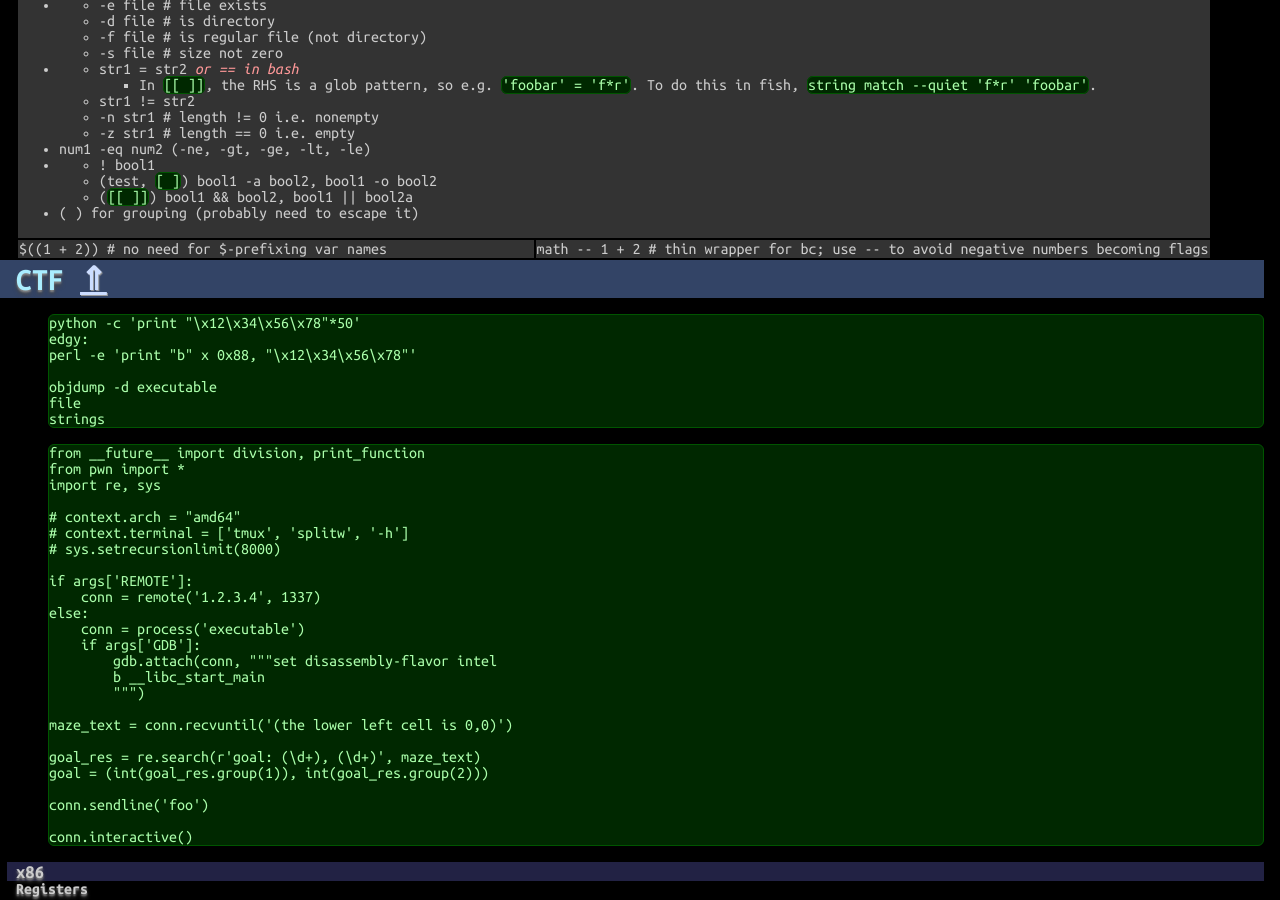
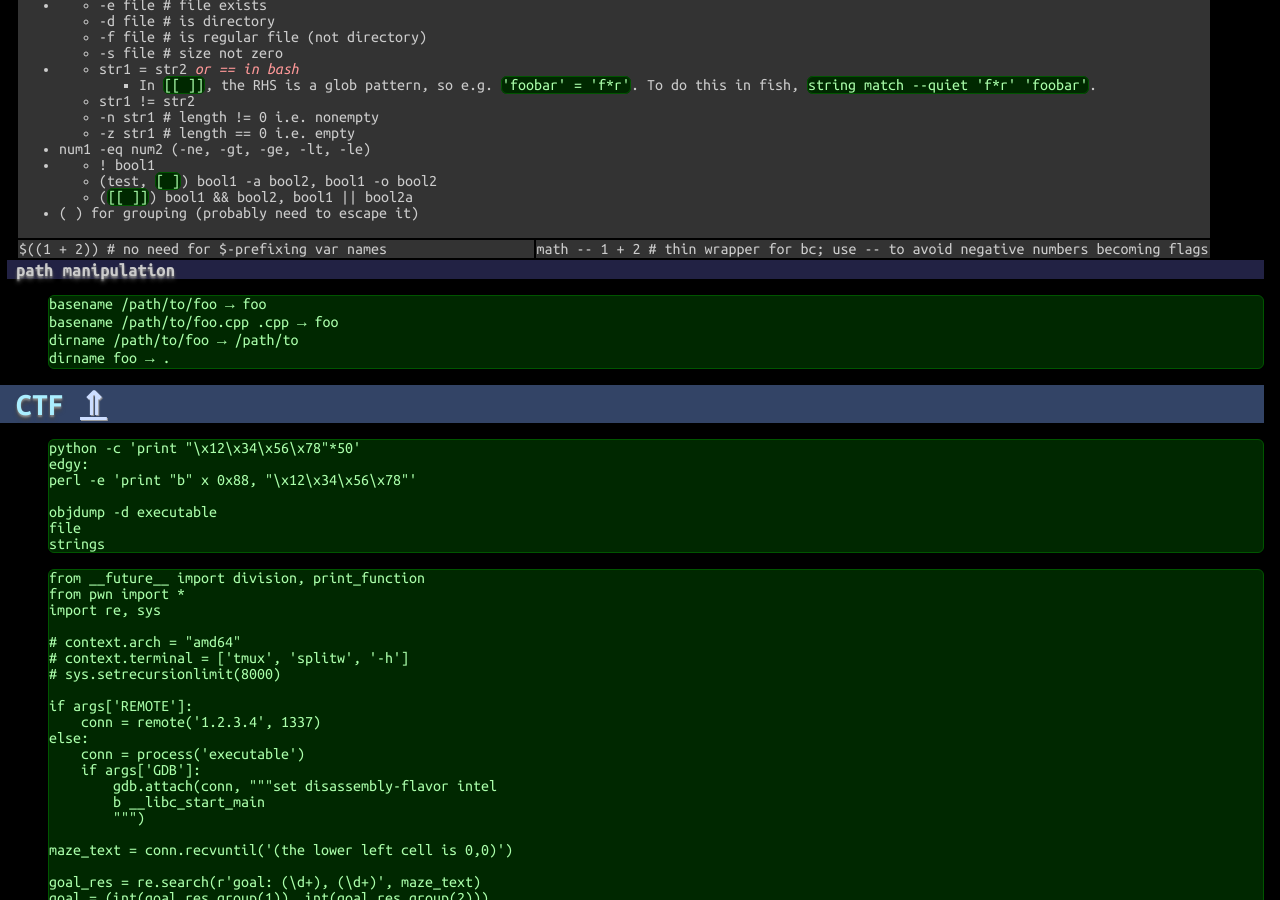
Before and after one commit to betaveros/cs, a Jekyll site: the page built from index.html, in a window 1280 px wide and 900 px high, scrolled down 35207 px. Built offline with Jekyll 4.4.1, drawn with Linux system fonts in a browser that asks for light colours.

Commit message:
path manip

```diff
--- a/_includes/shell.html
+++ b/_includes/shell.html
@@ -191,3 +191,11 @@ Snippet to get name, height, width in format of an HTML tag: <code>identify -for
 	</tr>
 	<tr><td>$((1 + 2)) # no need for $-prefixing var names</td><td>math -- 1 + 2 # thin wrapper for bc; use -- to avoid negative numbers becoming flags</td></tr>
 </table>
+
+<h3>path manipulation</h3>
+<pre>
+basename /path/to/foo &rarr; foo
+basename /path/to/foo.cpp .cpp &rarr; foo
+dirname /path/to/foo &rarr; /path/to
+dirname foo &rarr; .
+</pre>
```
